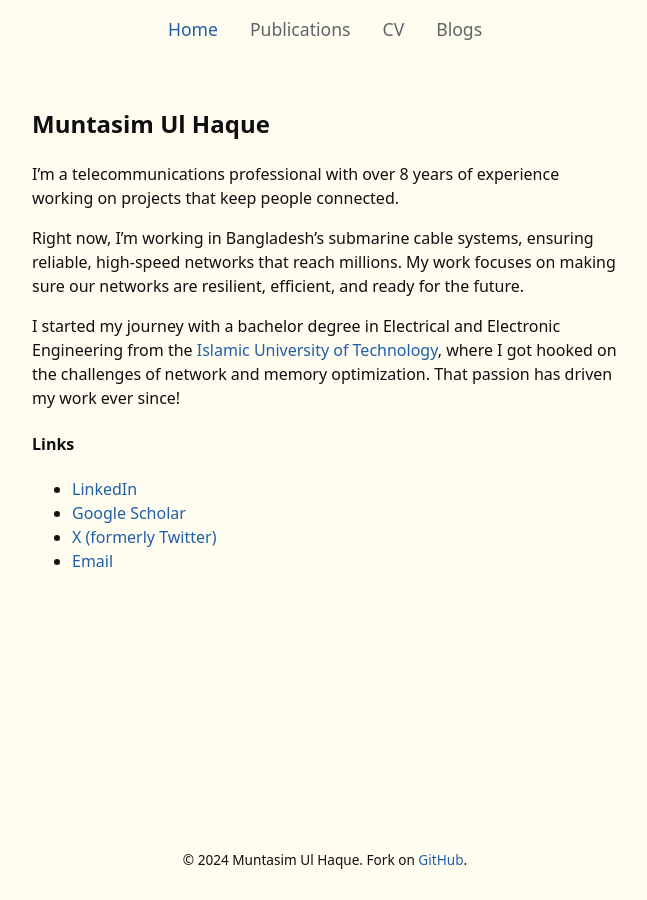
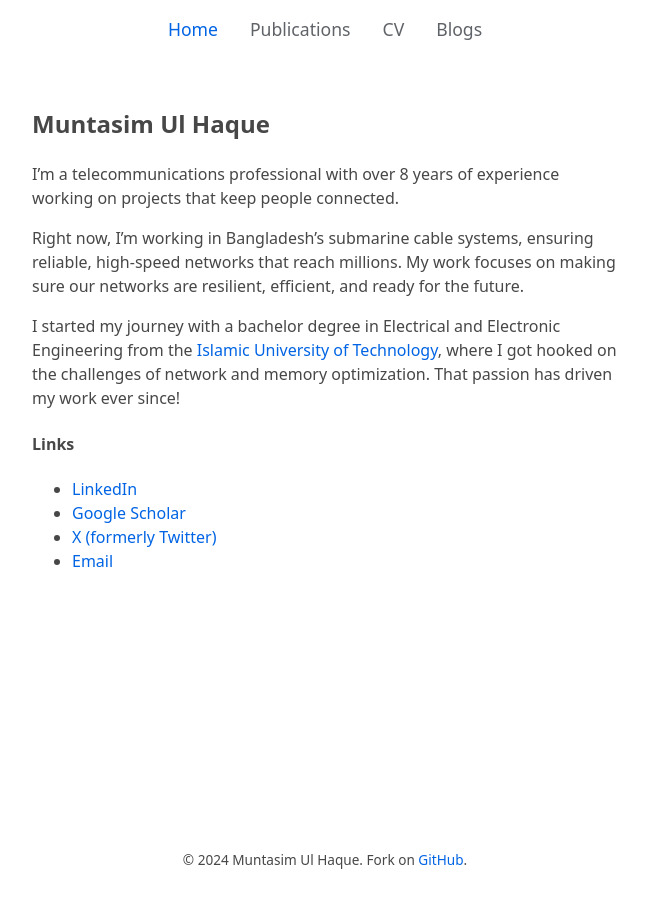
Before and after one commit to muntasimulhaque/muntasimulhaque.github.io, a Jekyll site: the page built from index.md, in a window 1280 px wide. Shown: the whole page, without its empty margins (315-962 px from the left). Built offline with Jekyll 4.4.1, drawn with Linux system fonts in a browser that asks for light colours; our own code applies the rules of GitHub Pages for plain Markdown files.

Commit message:
Update main.css

```diff
--- a/assets/css/main.css
+++ b/assets/css/main.css
@@ -1,8 +1,8 @@
 :root {
-    --primary-color: #100F0F;
-    --background-color: #FFFCF0;
-    --text-color: #100F0F;
-    --link-color: #205EA6;
+    --primary-color: #474747;
+    --background-color: #ffffff;
+    --text-color: #474747;
+    --link-color: #0064e4;
     --selection-color: #DFEAFB;
     --navigation-menu-color: #5f6368;
     --max-content-width: 650px;
```
